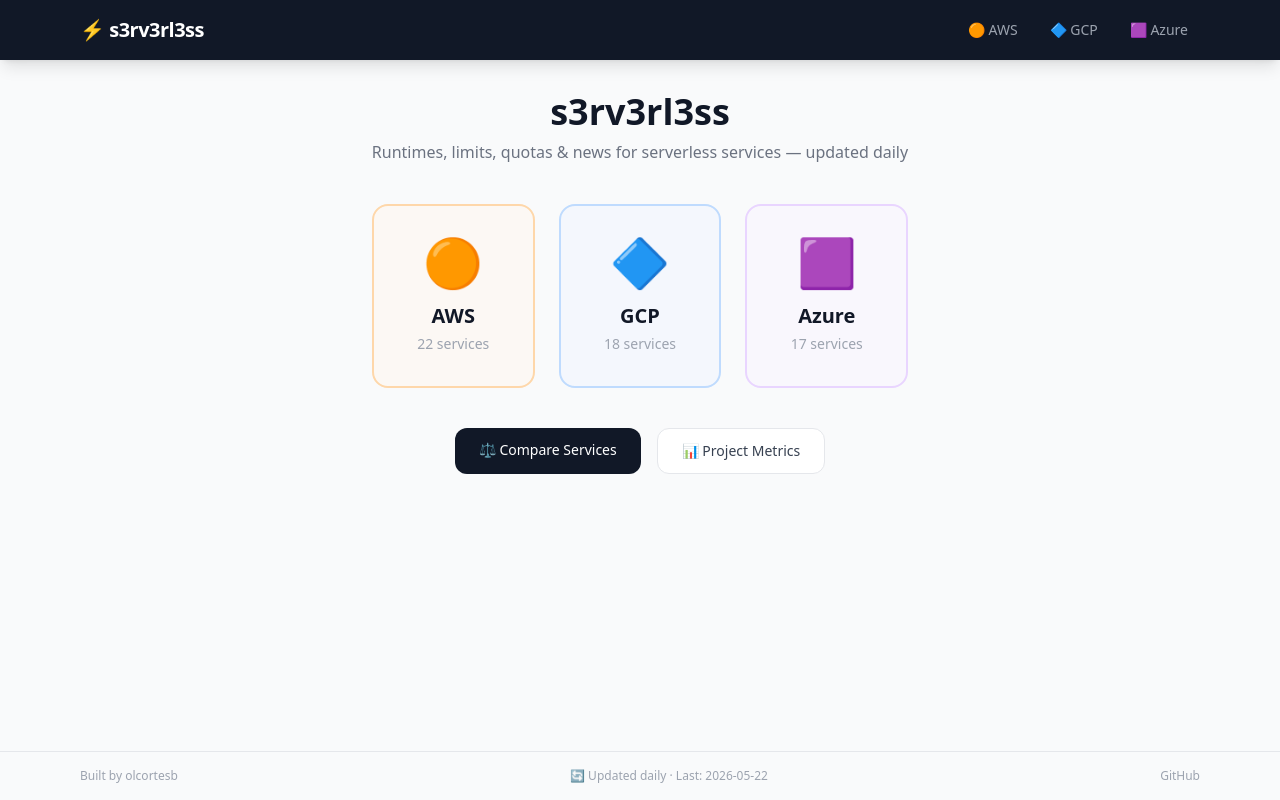
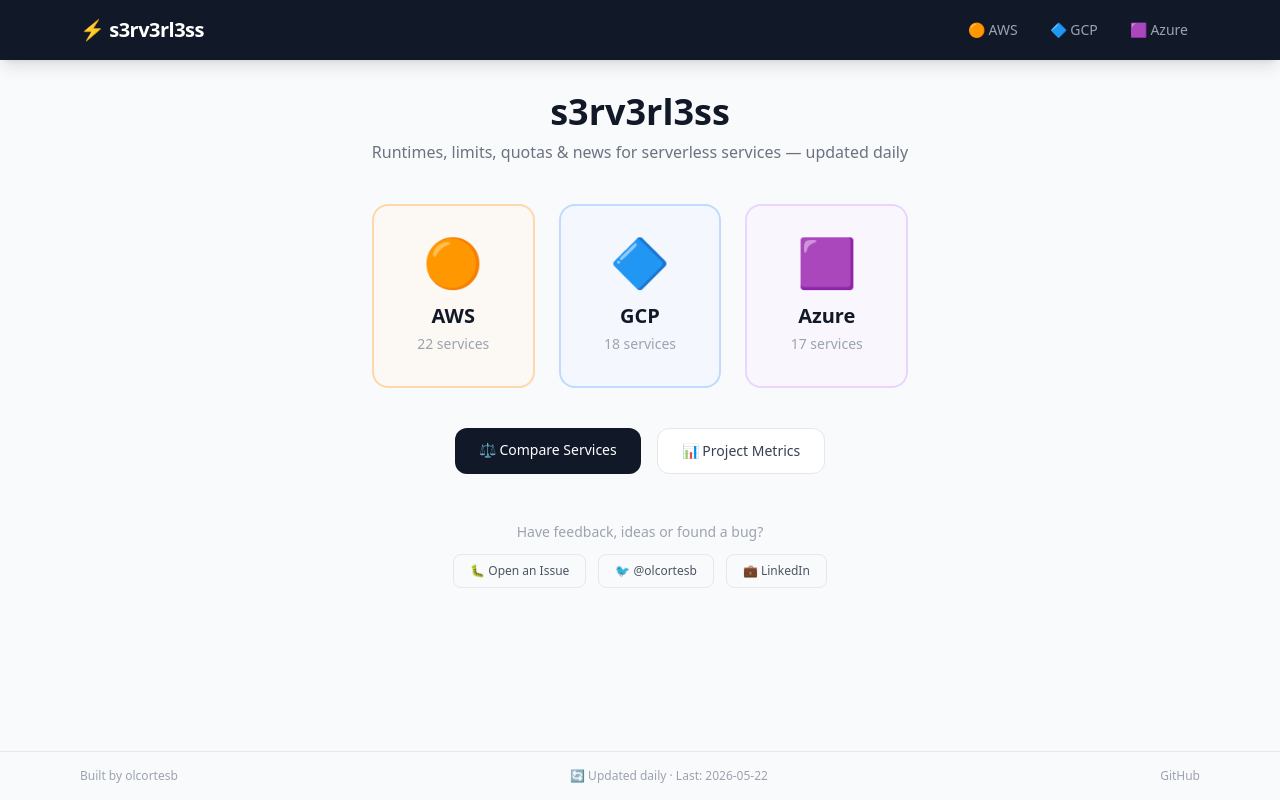
Before and after one commit to olcortesb/s3rv3rl3ss, a Vue app: page / in a window 1280 px wide. Built offline with nearby package versions, Linux system fonts and the light colour scheme; the HTML template or start-up script is replaced by a standard one.

Commit message:
feat: update contact and metrics view

```diff
--- a/src/views/Home.vue
+++ b/src/views/Home.vue
@@ -27,6 +27,22 @@
         📊 Project Metrics
       </router-link>
     </div>
+
+    <!-- Feedback -->
+    <div class="mt-12 text-center">
+      <p class="text-sm text-gray-400 mb-3">Have feedback, ideas or found a bug?</p>
+      <div class="flex justify-center gap-3">
+        <a href="https://github.com/olcortesb/s3rv3rl3ss/issues/new" target="_blank" class="px-4 py-2 text-xs text-gray-600 border border-gray-200 rounded-lg hover:border-gray-400 transition">
+          🐛 Open an Issue
+        </a>
+        <a href="https://x.com/olcortesb" target="_blank" class="px-4 py-2 text-xs text-gray-600 border border-gray-200 rounded-lg hover:border-gray-400 transition">
+          🐦 @olcortesb
+        </a>
+        <a href="https://www.linkedin.com/in/oscarcortesbracho/" target="_blank" class="px-4 py-2 text-xs text-gray-600 border border-gray-200 rounded-lg hover:border-gray-400 transition">
+          💼 LinkedIn
+        </a>
+      </div>
+    </div>
   </div>
 </template>
 
--- a/src/views/Metrics.vue
+++ b/src/views/Metrics.vue
@@ -50,7 +50,7 @@
       <!-- Today -->
       <div class="grid grid-cols-1 md:grid-cols-2 gap-6 mb-6">
         <div class="bg-white rounded-2xl border border-gray-100 p-6">
-          <h2 class="font-semibold text-gray-900 mb-4">⚡ Today</h2>
+          <h2 class="font-semibold text-gray-900 mb-4">⚡ Today <span class="text-xs font-normal text-gray-400">(Lambda executions)</span></h2>
           <div class="grid grid-cols-3 gap-4 mb-4">
             <div class="text-center">
               <div class="text-2xl font-bold text-gray-900">{{ metrics.today.invocations }}</div>
@@ -75,7 +75,7 @@
 
         <!-- Month -->
         <div class="bg-white rounded-2xl border border-gray-100 p-6">
-          <h2 class="font-semibold text-gray-900 mb-4">📅 This Month</h2>
+          <h2 class="font-semibold text-gray-900 mb-4">📅 This Month <span class="text-xs font-normal text-gray-400">(Lambda executions)</span></h2>
           <div class="grid grid-cols-3 gap-4 mb-4">
             <div class="text-center">
               <div class="text-2xl font-bold text-gray-900">{{ metrics.month.invocations }}</div>
```
